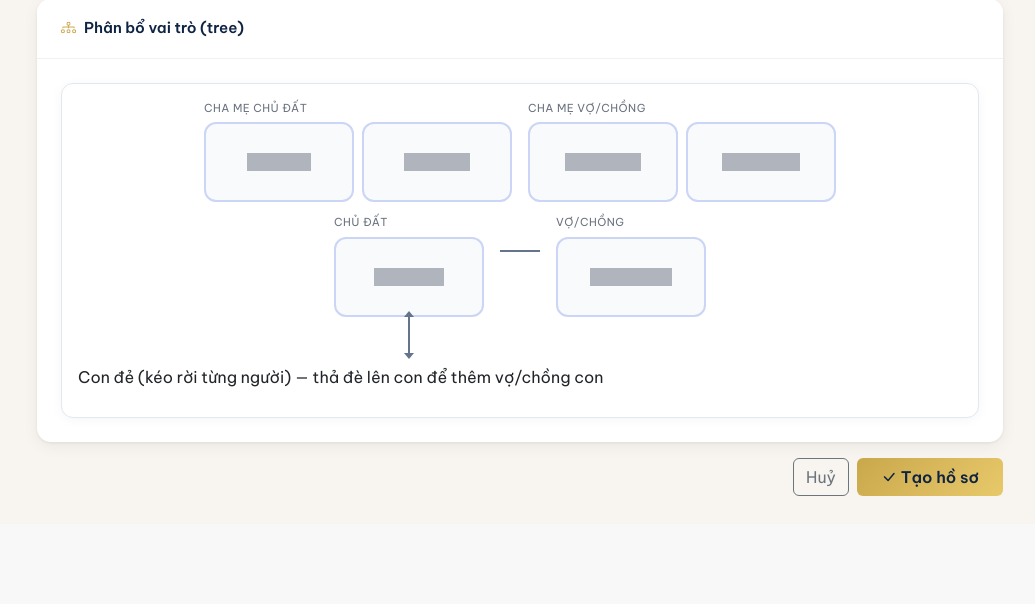
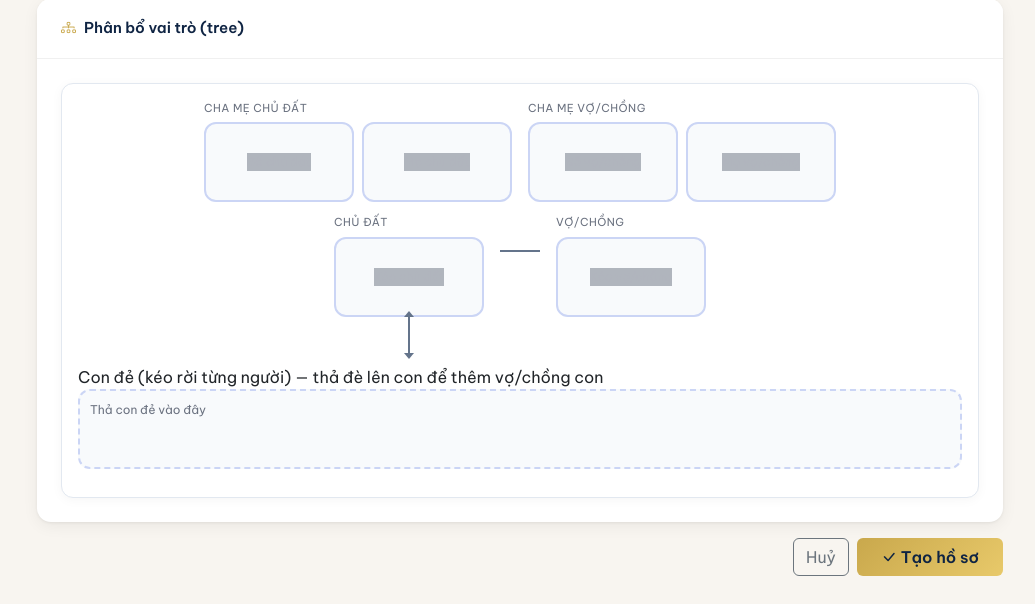
Before and after one commit to minhnhatnguyen6297-a11y/notary_v2, a FastAPI app: page /cases/create in a window 1280 px wide. Shown: the part 1052-1656 px from the top of the page, without its empty margins (245-1280 px from the left). Before the commit the page ends 1548 px from the top, so only its background shows below. Run offline with FastAPI, Linux system fonts and the light colour scheme.

Commit message:
fix: enable drop zone for children

```diff
--- a/templates/cases/form.html
+++ b/templates/cases/form.html
@@ -43,7 +43,9 @@
   .person-card .name { font-weight: 600; color: var(--navy); }
   .person-card .meta { font-size: 11px; color: var(--muted); }
 
-  .child-list { display: flex; flex-wrap: wrap; gap: 10px; }
+  .child-list { display: flex; flex-wrap: wrap; gap: 10px; min-height: 80px; border: 2px dashed #cbd5f5; border-radius: 12px; padding: 10px; background: #f8fafc; }
+  .child-list.dragover { border-color: #2563eb; background: #eff6ff; }
+  .child-placeholder { font-size: 12px; color: var(--muted); }
   .child-card { position: relative; }
   .child-card .spouse-slot { position: absolute; right: -6px; top: -6px; background: #fff; border: 1px dashed #e5e7eb; border-radius: 8px; padding: 4px 6px; font-size: 11px; }
   .grand-zone { margin-top: 8px; border: 1px dashed #94a3b8; border-radius: 8px; padding: 6px; min-height: 40px; display: none; background: #f8fafc; }
@@ -276,7 +278,9 @@
       <div class="tree-row" style="justify-content:flex-start">
         <div style="width:100%">
           <div class="label">Con đẻ (kéo rời từng người) — thả đè lên con để thêm vợ/chồng con</div>
-          <div class="child-list" id="children-zone"></div>
+          <div class="child-list" id="children-zone">
+            <div class="child-placeholder">Thả con đẻ vào đây</div>
+          </div>
         </div>
       </div>
     </div>
@@ -458,9 +462,14 @@
   // children drop zone
   childrenZone.addEventListener('dragover', (e) => {
     e.preventDefault();
+    childrenZone.classList.add('dragover');
+  });
+  childrenZone.addEventListener('dragleave', () => {
+    childrenZone.classList.remove('dragover');
   });
   childrenZone.addEventListener('drop', (e) => {
     e.preventDefault();
+    childrenZone.classList.remove('dragover');
     if (!dragged) return;
     const id = dragged.dataset.id;
     const data = {
@@ -470,6 +479,8 @@
       death: dragged.dataset.death || ''
     };
     removeExisting(id);
+    const ph = childrenZone.querySelector('.child-placeholder');
+    if (ph) ph.remove();
     const card = createChildCard(data);
     childrenZone.appendChild(card);
     updateGrandZones();
@@ -541,8 +552,10 @@
         }
       }
       if (p.role === 'Con') {
-        const card = createChildCard(data, p.share, p.receive);
-        childrenZone.appendChild(card);
+    const ph = childrenZone.querySelector('.child-placeholder');
+    if (ph) ph.remove();
+    const card = createChildCard(data, p.share, p.receive);
+    childrenZone.appendChild(card);
         return;
       }
     });
```
